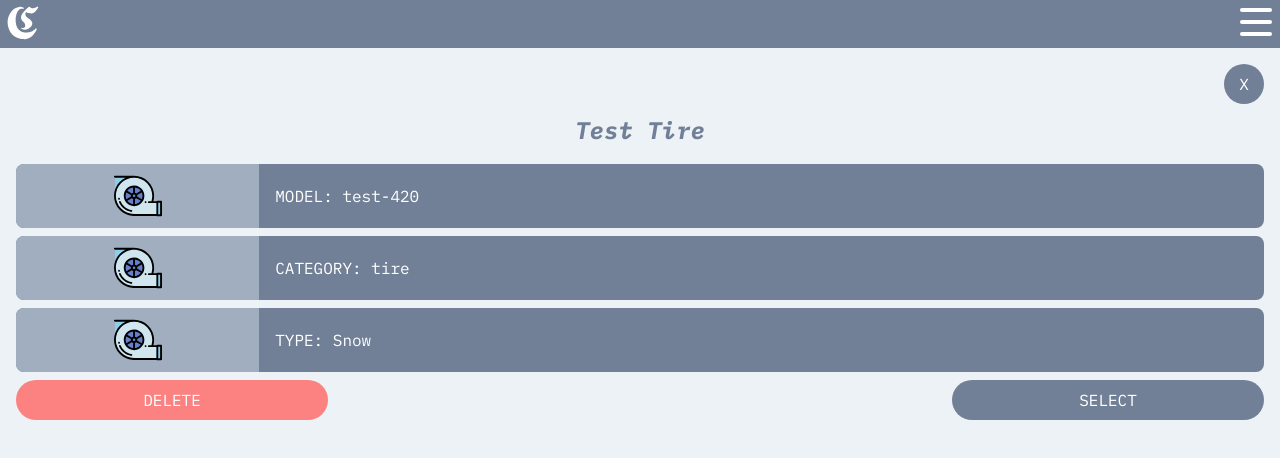
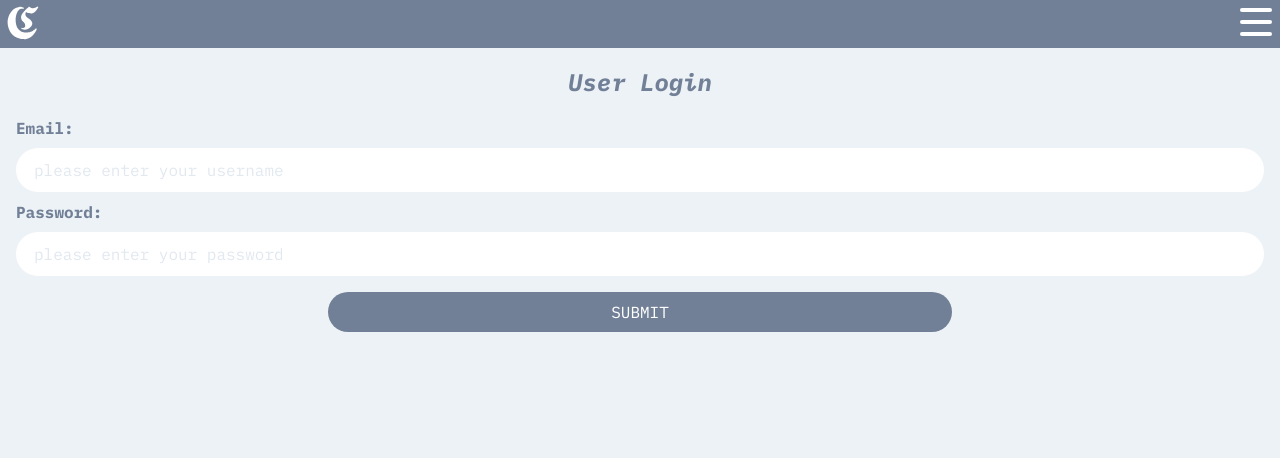
Before and after one commit to juliangroen/corvus-customs-app, a Svelte app: page / in a window 1280 px wide. Shown: the top 458 px of the page. Built offline with nearby package versions, Linux system fonts and the light colour scheme; no server answers.

Commit message:
added basic user auth and login validation

```diff
--- a/src/App.svelte
+++ b/src/App.svelte
@@ -13,6 +13,18 @@
     import PartSearch from './components/views/PartSearch.svelte';
     import AddPart from './components/views/AddPart.svelte';
     import ViewPart from './components/views/ViewPart.svelte';
+
+    // Realtime Firebase User Listener
+    import firebase from 'firebase/app';
+    import 'firebase/auth';
+    firebase.auth().onAuthStateChanged((firebaseUser) => {
+        if (firebaseUser) {
+            $appData.user = firebaseUser;
+        } else {
+            $appData.user = null;
+            console.log('not logged in');
+        }
+    });
 </script>
 
 <style>
@@ -24,9 +36,8 @@
     <MobileMenu />
 {/if}
 <main class="m-4">
-    {#if $appData.view == 'UserLogin'}
-        <UserLogin />
-    {:else if $appData.view == 'Vehicles'}
+    {#if $appData.user}
+        {#if $appData.view == 'Vehicles' || $appData.view == 'UserLogin'}
             <Page>
                 <Vehicles />
             </Page>
@@ -55,4 +66,7 @@
                 <Crud />
             </Page>
         {/if}
+    {:else}
+        <UserLogin />
+    {/if}
 </main>
--- a/src/components/shared/Header.svelte
+++ b/src/components/shared/Header.svelte
@@ -2,7 +2,7 @@
     import { appData } from '../../stores';
     import Logo from '../icons/Logo.svelte';
     import MenuIcon from '../icons/MenuIcon.svelte';
-    export let home = 'UserLogin';
+    export let home = 'Vehicles';
 </script>
 
 <style>
--- a/src/components/views/MobileMenu.svelte
+++ b/src/components/views/MobileMenu.svelte
@@ -1,10 +1,21 @@
 <script>
+    import { firebaseLogout } from '../../firebase';
+    import { appData } from '../../stores';
     import Header from '../shared/Header.svelte';
+
     export let links = [
         { name: 'vehicles', link: 'Vehicles' },
         { name: 'parts', link: 'PartsList' },
         { name: 'reports', link: 'AdminReports' },
     ];
+    const handleSignIn = () => {
+        $appData.view = 'UserLogin';
+        $appData.menuIsOpen = !$appData.menuIsOpen;
+    };
+    const handleSignOut = () => {
+        firebaseLogout();
+        $appData.menuIsOpen = !$appData.menuIsOpen;
+    };
 </script>
 
 <style>
@@ -22,8 +33,12 @@
         {/each}
     </section>
     <footer class="absolute bottom-0 w-full h-24">
-        <div class="absolute bg-indigo-200 rounded-full w-12 h-12 ml-8" />
-        <div>SIGN OUT</div>
+        {#if $appData.user}
+            <div class="absolute bg-indigo-200 rounded-full w-12 h-12 ml-8" />
+            <div class="cursor-pointer" on:click={handleSignOut}>SIGN OUT</div>
+        {:else}
+            <div class="cursor-pointer" on:click={handleSignIn}>SIGN IN</div>
+        {/if}
         <div class="xs absolute bottom-0 text-center text-gray-400 w-full mb-3">
             <div>©2020 Corvus Customs</div>
             <span>Icons made by</span>
--- a/src/components/views/UserLogin.svelte
+++ b/src/components/views/UserLogin.svelte
@@ -1,25 +1,77 @@
 <script>
+    import { firebaseLogin, firebaseLogout } from '../../firebase';
     import { appData } from '../../stores';
+    $: email = '';
+    $: password = '';
+    $: emailError = null;
+    $: passError = null;
+    $: loginError = null;
+    $: handleLogin = async () => {
+        if (validateFields()) {
+            let result = await firebaseLogin(email, password);
+            if (typeof result == 'string') {
+                loginError = result;
+            } else {
+                $appData.view = 'Vehicles';
+            }
+        }
+    };
+    const validateFields = () => {
+        emailError = null;
+        passError = null;
+        let pass = true;
+        if (email == '') {
+            pass = false;
+            loginError = null;
+            emailError = 'Please enter an email';
+        }
+        if (password == '') {
+            pass = false;
+            loginError = null;
+            passError = 'Please enter a password';
+        }
+        if (pass == true) {
+            loginError = null;
+            emailError = null;
+            passError = null;
+            return true;
+        } else {
+            return false;
+        }
+    };
 </script>
 
 <style>
 </style>
 
 <h1 class=" text-2xl italic font-bold text-center mb-4">User Login</h1>
-<form class="grid grid-col-1 gap-2" on:submit|preventDefault={() => ($appData.view = 'Vehicles')}>
-    <label class="font-bold" for="username">Username:</label>
+<form class="grid grid-col-1 gap-2" on:submit|preventDefault={handleLogin}>
+    <label class="font-bold" for="email">Email:</label>
     <input
         class="bg-white rounded-full placeholder-gray-300 border-2 border-transparent focus:outline-none focus:border-gray-400 px-4 py-2"
         type="text"
-        name="username"
+        name="email"
+        bind:value={email}
         placeholder="please enter your username" />
-    <span class="text-red-300 italic mx-auto">Validation Message</span>
+
+    {#if emailError}
+        <span class="text-red-300 italic mx-auto">{emailError}</span>
+    {/if}
     <label class="font-bold" for="password">Password:</label>
     <input
-        class="bg-white rounded-full placeholder-gray-300 border-2 border-transparent focus:outline-none focus:border-gray-400 px-4 py-2"
+        class="bg-white rounded-full placeholder-gray-300 border-2 border-transparent focus:outline-none focus:border-gray-400 px-4 py-2 mb-2"
         type="password"
         name="password"
+        bind:value={password}
         placeholder="please enter your password" />
-    <span class="text-red-300 italic mx-auto">Validation Message</span>
-    <button class="bg-gray-600 rounded-full text-white w-1/2 p-2 mx-auto">SUBMIT</button>
+
+    {#if passError}
+        <span class="text-red-300 italic mx-auto">{passError}</span>
+    {/if}
+    <button
+        class="bg-gray-600 rounded-full text-white w-1/2 p-2 mx-auto">SUBMIT</button>
+    {#if loginError}
+        <span class="text-red-300 italic text-center mx-auto">Login Error:
+            {loginError}</span>
+    {/if}
 </form>
--- a/src/components/views/Vehicles.svelte
+++ b/src/components/views/Vehicles.svelte
@@ -10,7 +10,7 @@
 <!-- Main Heading -->
 <h1 class=" text-2xl italic font-bold text-center mb-4">
     Welcome
-    {$appData.user.name}
+    {$appData.user.email}
 </h1>
 
 <TileHolder tiles={$vehicles}>
--- a/src/stores.js
+++ b/src/stores.js
@@ -1,10 +1,9 @@
-import { tick } from 'svelte';
 import { writable } from 'svelte/store';
 
 export const appData = writable({
-    view: 'ViewPart',
+    view: 'UserLogin',
     menuIsOpen: false,
-    user: { name: 'WGU' },
+    user: null,
 });
 
 export const vehicles = writable([
```
Lines whose indentation alone changed are shown as unchanged.
